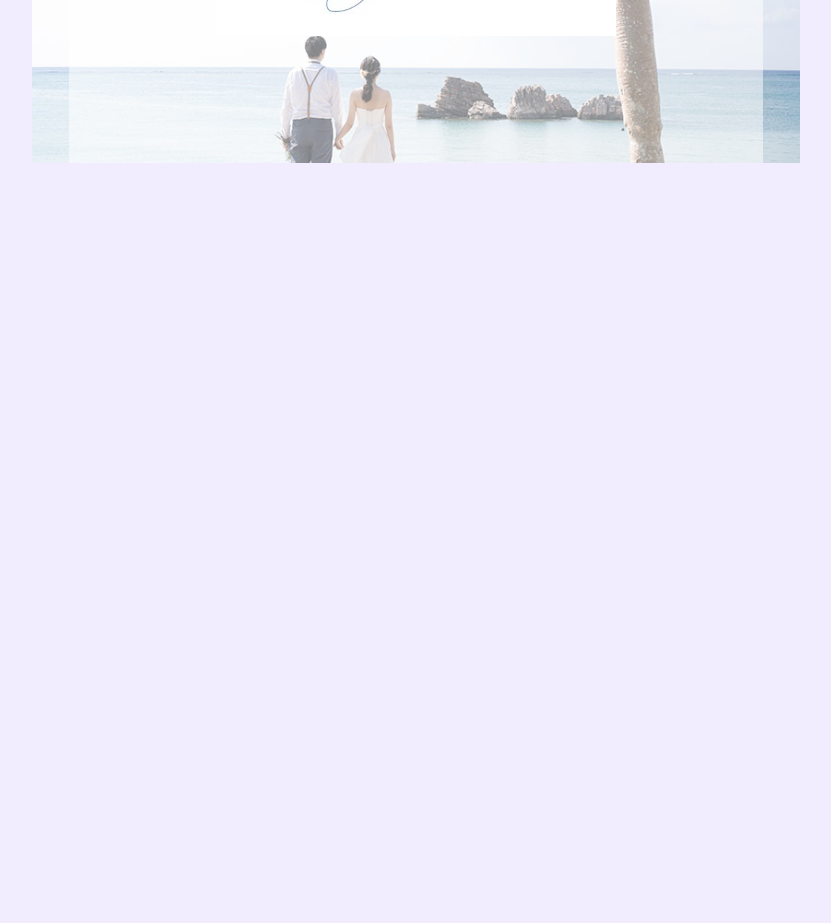
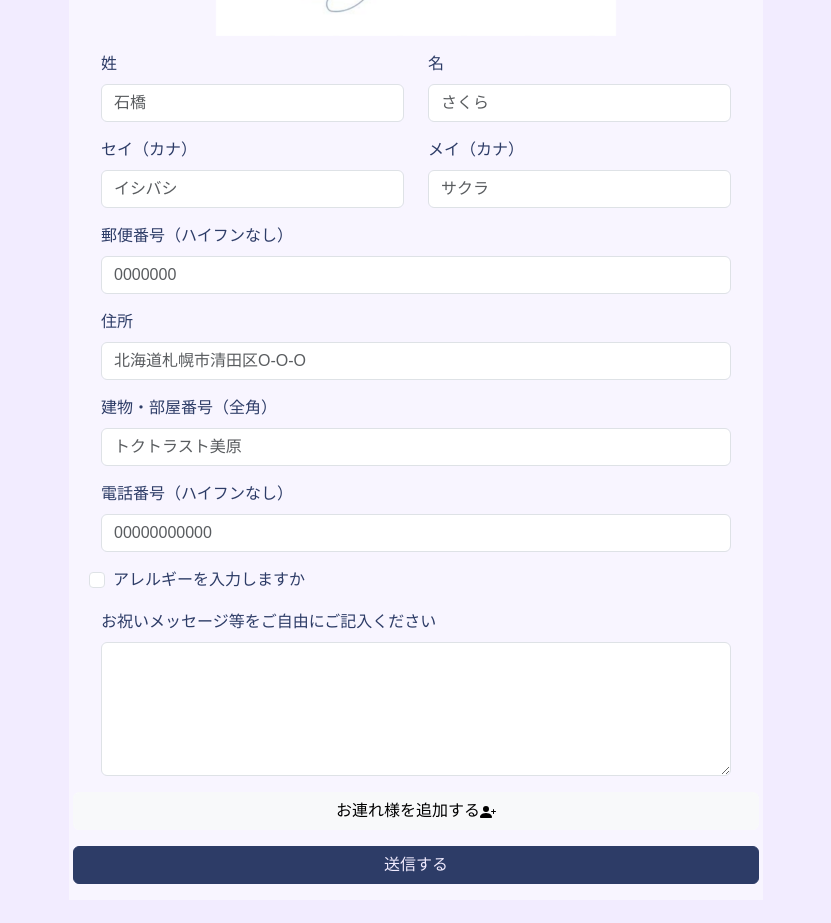
Before and after one commit to teppei1118/bridal-invitation, a Vue app: page / in a window 1280 px wide. Shown: the part 6460-7383 px from the top of the page, without its empty margins (224-1055 px from the left). Before the commit the page ends 6623 px from the top, so only its background shows below. Built offline with nearby package versions, Linux system fonts and the light colour scheme; a web font is replaced by a local one.

Commit message:
create form

```diff
--- a/src/App.vue
+++ b/src/App.vue
@@ -87,6 +87,7 @@
   opacity: 0;
   transform: translateY(20px);
   transition: opacity 1s ease, transform 2s ease;
+  will-change: opacity, transform; /* アニメーションの最適化 */
 }
 
 div.visible {
--- a/src/components/forms/FormCheck.vue
+++ b/src/components/forms/FormCheck.vue
@@ -1,5 +1,5 @@
 <template>
-  <div class="form-check">
+  <div class="form-check" :class="{ visible: visible }">
     <input
       class="form-check-input"
       type="checkbox"
@@ -39,6 +39,10 @@
       type: String,
       default: '',
     },
+    visible: {
+      type: Boolean,
+      default: false,
+    },
   },
   emits: ['update:checked'],
 };
--- a/src/components/forms/FormText.vue
+++ b/src/components/forms/FormText.vue
@@ -1,5 +1,5 @@
 <template>
-  <div class="col">
+  <div class="col" :class="{ visible: visible }">
     <label :for="id" class="form-label">{{ label }}</label>
     <input
       class="form-control"
@@ -41,6 +41,10 @@
       type: String,
       default: 'text',
     },
+    visible: {
+      type: Boolean,
+      default: false,
+    },
   },
   emits: ['update:modelValue'],
 };
--- /dev/null
+++ b/src/components/rsvp/RsvpCompanion.vue
@@ -0,0 +1,99 @@
+<template>
+  <hr />
+  <div class="pt-3 ps-3 pe-3 visible">
+    <div class="row pt-3 visible">
+      <FormText
+        v-model="form.last_name"
+        name="last_name"
+        label="姓"
+        placeholder="石橋"
+        :visible="true"
+      ></FormText>
+      <FormText
+        v-model="form.first_name"
+        name="first_name"
+        label="名"
+        placeholder="さくら"
+        :visible="true"
+      ></FormText>
+    </div>
+    <div class="row pt-3 visible">
+      <FormText
+        v-model="form.last_name_kana"
+        name="last_name_kana"
+        label="セイ（カナ）"
+        placeholder="イシバシ"
+        :visible="true"
+      ></FormText>
+      <FormText
+        v-model="form.first_name_kana"
+        name="first_name_kana"
+        label="メイ（カナ）"
+        placeholder="サクラ"
+        :visible="true"
+      ></FormText>
+    </div>
+    <div class="row pt-3 visible">
+      <FormCheck
+        v-model:checked="form.is_input_allergic"
+        label="アレルギーを入力しますか"
+        name="is_input_allergic"
+        :visible="true"
+        @change="isCheck($event.target.checked)"
+      ></FormCheck>
+    </div>
+    <div v-if="isInputAllergic" class="toggle-area visible">
+      <div class="m-3 p-3 bg-white visible">
+        <p v-html="allergicMessage"></p>
+        <a href="https://caneat.jp/45/event/9ce3be81" target="_blank"
+          >https://caneat.jp/45/event/9ce3be81</a
+        >
+      </div>
+    </div>
+  </div>
+
+  <div class="row mt-3 visible">
+    <button type="button" class="btn btn-danger" @click="removeCompanion">
+      お連れ様を削除する
+    </button>
+  </div>
+</template>
+
+<script>
+import FormText from '../forms/FormText';
+import FormCheck from '../forms/FormCheck.vue';
+export default {
+  components: {
+    FormText,
+    FormCheck,
+  },
+  data() {
+    return {
+      isInputAllergic: false,
+      allergicMessage: `お食事に制限がある方は
+      下記URLサイトからご回答をお願いします`,
+      form: {},
+    };
+  },
+  emits: ['remove', 'update:form'],
+  props: {
+    index: Number,
+  },
+  methods: {
+    removeCompanion() {
+      this.$emit('remove', this.index);
+    },
+    isCheck(check) {
+      this.isInputAllergic = check === true;
+    },
+  },
+  watch: {
+    form: {
+      handler(newForm) {
+        this.$emit('update:form', newForm);
+      },
+      deep: true,
+    },
+  },
+};
+</script>
--- a/src/components/rsvp/RsvpForm.vue
+++ b/src/components/rsvp/RsvpForm.vue
@@ -3,8 +3,22 @@
     <div class="pt-3 ps-3 pe-3">
       <RsvpFormGroups @update:form="updateForm"></RsvpFormGroups>
     </div>
+
+    <RsvpCompanion
+      v-for="(companion, index) in companions"
+      :key="index"
+      :index="index"
+      @update:form="(newForm) => updateCompanionForm(newForm, index)"
+      @remove="removeCompanion(index)"
+    />
+
     <div class="row mt-3">
-      <button type="button" class="btn btn-light">
+      <button
+        type="button"
+        class="btn btn-light"
+        @click="addCompanion"
+        :disabled="companions.length >= 2"
+      >
         お連れ様を追加する<svg
           xmlns="http://www.w3.org/2000/svg"
           width="16"
@@ -32,21 +46,38 @@
 
 <script>
 import RsvpFormGroups from './RsvpFormGroups.vue';
+import RsvpCompanion from './RsvpCompanion.vue';
 export default {
   components: {
     RsvpFormGroups,
+    RsvpCompanion,
   },
   data() {
     return {
+      companions: [],
       isInputAllergic: false,
       foundAddress: '',
       allergicMessage: `お食事に制限がある方は
       下記URLサイトからご回答をお願いします`,
-      form: {},
+      form: {
+        self: {},
+        companions: [],
+      },
       successMessage: '',
     };
   },
   methods: {
+    addCompanion() {
+      if (this.companions.length < 2) {
+        this.companions.push({});
+      }
+    },
+    removeCompanion(index) {
+      this.companions.splice(index, 1);
+      this.form.companions.splice(index, 1);
+
+      console.log(this.form);
+    },
     handleAddressFound(address) {
       this.foundAddress = address;
     },
@@ -54,7 +85,12 @@
       this.isInputAllergic = check === true;
     },
     updateForm(newForm) {
-      this.form = newForm;
+      this.form.self = newForm;
+      console.log(this.form);
+    },
+    updateCompanionForm(newForm, index) {
+      this.form.companions[index] = newForm;
+      console.log(this.form);
     },
     async submitForm() {
       const url =
--- a/src/components/rsvp/RsvpFormGroups.vue
+++ b/src/components/rsvp/RsvpFormGroups.vue
@@ -1,6 +1,6 @@
 <template>
   <div class="row pt-3 text-center">
-    <RsvpAttendance></RsvpAttendance>
+    <RsvpAttendance v-model:attendance="form.attendance"></RsvpAttendance>
   </div>
   <div class="row pt-3">
     <FormText
@@ -122,7 +122,6 @@
   watch: {
     form: {
       handler(newForm) {
-        console.log(newForm);
         this.$emit('update:form', newForm);
       },
       deep: true,
--- a/src/components/rsvp/RsvpIndex.vue
+++ b/src/components/rsvp/RsvpIndex.vue
@@ -30,17 +30,4 @@
 };
 </script>
 
-<style scoped>
-/* RSVP セクションの背景をスクロールに追従させる */
-#rsvp {
-  height: 100vh;
-  background: url('@/assets/images/rsvp_background.jpg') no-repeat center center;
-  background-size: cover;
-  overflow: hidden; /* スクロールを隠す */
-}
-
-.container {
-  max-height: 100vh;
-  overflow-y: auto; /* 必要に応じて縦方向にスクロール可能 */
-}
-</style>
+<style scoped></style>
--- a/src/components/rsvp/RsvpPostcode.vue
+++ b/src/components/rsvp/RsvpPostcode.vue
@@ -55,7 +55,6 @@
           this.errorMessage = '存在しない郵便番号です';
         }
 
-        console.log(response.data.results[0]);
         this.$emit(
           'address-found',
           response.data.results[0]['address1'] +
```
Also changed, not shown: 22 other files (tests, documents, lock files or other folders).
